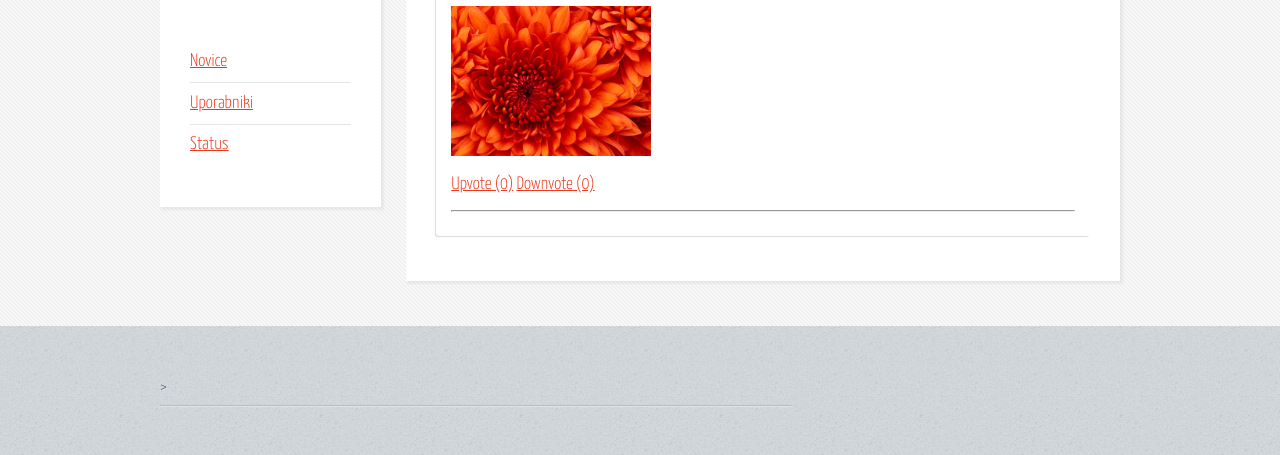
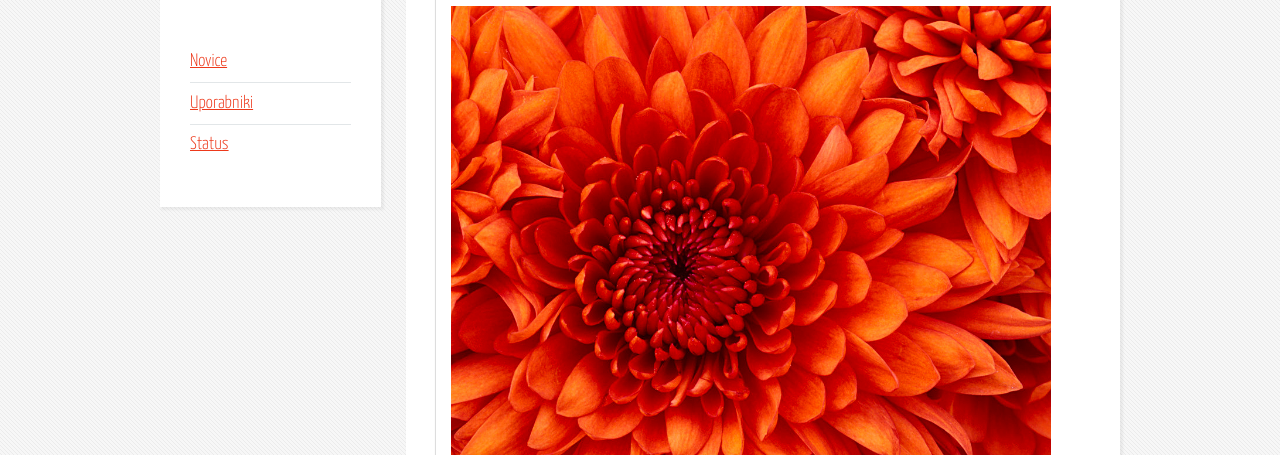
Before and after one commit to leonm339/troll, a PHP site: page / in a window 1280 px wide. Shown: the part 684-1139 px from the top of the page. Run offline with PHP 8.4, Linux system fonts and the light colour scheme; a user stored in the database is signed in; data comes from the database, SQL or seed files in the repository.

```diff
--- a/index.php
+++ b/index.php
@@ -34,7 +34,7 @@ include_once 'database.php';
                 ?>
                 <div class="trollPicture">
                     <span class="trollUser"><?php echo $row['username']; ?></span>
-                    <span class="trollDate"><?php echo $row['date_add']; ?></span>
+
 					 <br />
 	<?php
 
@@ -49,11 +49,13 @@ $size = 40;
 
                     <br />
                     <a href="post.php?id=<?php echo $row['id']; ?>">
-                        <img src="<?php echo $row['url']; ?>" alt="<?php echo $row['title']; ?>" width="200"/>
+                        <img src="<?php echo $row['url']; ?>" alt="<?php echo $row['title']; ?>" width="600"/>
                     </a>
+					<br />
+					 <span class="trollDate"><?php echo $row['date_add']; ?></span>
                     <br />
-                    <a href="post_vote.php?post_id=<?php echo $row['id']; ?>&vote=1">Upvote (<?php echo $row['upvote']; ?>)</a>
-                    <a href="post_vote.php?post_id=<?php echo $row['id']; ?>&vote=0">Downvote (<?php echo $row['downvote']; ?>)</a>
+                    <a href="post_vote.php?post_id=<?php echo $row['id']; ?>&vote=1"> <img src="http://www.olivier-follmi.net/en/_inc/gui/social/like.png"> <?php echo $row['upvote']; ?></a>
+                    <a href="post_vote.php?post_id=<?php echo $row['id']; ?>&vote=0"><img src="http://media.arabaromas.com/img/dislike.png" ><?php echo $row['downvote']; ?></a>
                     <hr />
                 </div>
                 <?php
@@ -71,8 +73,7 @@ $size = 40;
                 ?>
                 <div class="trollPicture">
                     <span class="trollUser"><?php echo $row['username']; ?></span>
-                    <span class="trollDate"><?php echo $row['date_add']; ?></span>
-							 <br />
+                  <br />
 	<?php
 
 
@@ -86,11 +87,13 @@ $size = 40;
 
                     <br />
                     <a href="post.php?id=<?php echo $row['id']; ?>">
-                        <img src="<?php echo $row['url']; ?>" alt="<?php echo $row['title']; ?>" width="200"/>
+                        <img src="<?php echo $row['url']; ?>" alt="<?php echo $row['title']; ?>" width="600"/>
                     </a>
                     <br />
-                    <a href="post_vote.php?post_id=<?php echo $row['id']; ?>&vote=1">Upvote (<?php echo $row['upvote']; ?>)</a>
-                    <a href="post_vote.php?post_id=<?php echo $row['id']; ?>&vote=0">Downvote (<?php echo $row['downvote']; ?>)</a>
+					  <span class="trollDate"><?php echo $row['date_add']; ?></span>
+							 <br />
+                   <a href="post_vote.php?post_id=<?php echo $row['id']; ?>&vote=1"> <img src="http://www.olivier-follmi.net/en/_inc/gui/social/like.png"> <?php echo $row['upvote']; ?></a>
+                    <a href="post_vote.php?post_id=<?php echo $row['id']; ?>&vote=0"><img src="http://media.arabaromas.com/img/dislike.png" ><?php echo $row['downvote']; ?></a>
                     <hr />
                 </div>
                 <?php
@@ -108,8 +111,7 @@ $size = 40;
                 ?>
                 <div class="trollPicture">
                     <span class="trollUser"><?php echo $row['username']; ?></span>
-                    <span class="trollDate"><?php echo $row['date_add']; ?></span>
-					 		 <br />
+                    <br />
 	<?php
 
 
@@ -123,11 +125,13 @@ $size = 40;
 
                     <br />
                     <a href="post.php?id=<?php echo $row['id']; ?>">
-                        <img src="<?php echo $row['url']; ?>" alt="<?php echo $row['title']; ?>" width="200"/>
+                        <img src="<?php echo $row['url']; ?>" alt="<?php echo $row['title']; ?>" width="600"/>
                     </a>
                     <br />
-                    <a href="post_vote.php?post_id=<?php echo $row['id']; ?>&vote=1">Upvote (<?php echo $row['upvote']; ?>)</a>
-                    <a href="post_vote.php?post_id=<?php echo $row['id']; ?>&vote=0">Downvote (<?php echo $row['downvote']; ?>)</a>
+					<span class="trollDate"><?php echo $row['date_add']; ?></span>
+					 		 <br />
+                    <a href="post_vote.php?post_id=<?php echo $row['id']; ?>&vote=1"> <img src="http://www.olivier-follmi.net/en/_inc/gui/social/like.png"> <?php echo $row['upvote']; ?></a>
+                    <a href="post_vote.php?post_id=<?php echo $row['id']; ?>&vote=0"><img src="http://media.arabaromas.com/img/dislike.png" ><?php echo $row['downvote']; ?></a>
                     <hr />
                 </div>
                 <?php
@@ -146,7 +150,7 @@ $size = 40;
                 ?>
                 <div class="trollPicture">
                     <span class="trollUser"><?php echo $row['username']; ?></span>
-                    <span class="trollDate"><?php echo $row['date_add']; ?></span>
+
 							 <br />
 	<?php
 
@@ -161,11 +165,13 @@ $size = 40;
 
                     <br />
                     <a href="post.php?id=<?php echo $row['id']; ?>">
-                        <img src="<?php echo $row['url']; ?>" alt="<?php echo $row['title']; ?>" width="200"/>
+                        <img src="<?php echo $row['url']; ?>" alt="<?php echo $row['title']; ?>" width="600"/>
                     </a>
                     <br />
-                    <a href="post_vote.php?post_id=<?php echo $row['id']; ?>&vote=1">Upvote (<?php echo $row['upvote']; ?>)</a>
-                    <a href="post_vote.php?post_id=<?php echo $row['id']; ?>&vote=0">Downvote (<?php echo $row['downvote']; ?>)</a>
+					<span class="trollDate"><?php echo $row['date_add']; ?></span>
+							 <br />
+                    <a href="post_vote.php?post_id=<?php echo $row['id']; ?>&vote=1"> <img src="http://www.olivier-follmi.net/en/_inc/gui/social/like.png"> <?php echo $row['upvote']; ?></a>
+                    <a href="post_vote.php?post_id=<?php echo $row['id']; ?>&vote=0"><img src="http://media.arabaromas.com/img/dislike.png" ><?php echo $row['downvote']; ?></a>
                     <hr />
                 </div>
                 <?php
@@ -186,7 +192,7 @@ $size = 40;
                 ?>
                 <div class="trollPicture">
                     <span class="trollUser"><?php echo $row['username']; ?></span>
-                    <span class="trollDate"><?php echo $row['date_add']; ?></span>
+
 							 <br />
 	<?php
 
@@ -201,11 +207,13 @@ $size = 40;
 
                     <br />
                     <a href="post.php?id=<?php echo $row['id']; ?>">
-                        <img src="<?php echo $row['url']; ?>" alt="<?php echo $row['title']; ?>" width="200"/>
+                        <img src="<?php echo $row['url']; ?>" alt="<?php echo $row['title']; ?>" width="600"/>
                     </a>
                     <br />
-                    <a href="post_vote.php?post_id=<?php echo $row['id']; ?>&vote=1">Upvote (<?php echo $row['upvote']; ?>)</a>
-                    <a href="post_vote.php?post_id=<?php echo $row['id']; ?>&vote=0">Downvote (<?php echo $row['downvote']; ?>)</a>
+					 <span class="trollDate"><?php echo $row['date_add']; ?></span>
+							 <br />
+                    <a href="post_vote.php?post_id=<?php echo $row['id']; ?>&vote=1"> <img src="http://www.olivier-follmi.net/en/_inc/gui/social/like.png"> <?php echo $row['upvote']; ?></a>
+                    <a href="post_vote.php?post_id=<?php echo $row['id']; ?>&vote=0"><img src="http://media.arabaromas.com/img/dislike.png" ><?php echo $row['downvote']; ?></a>
                     <hr />
                 </div>
                 <?php
@@ -226,7 +234,7 @@ $size = 40;
                 ?>
                 <div class="trollPicture">
                     <span class="trollUser"><?php echo $row['username']; ?></span>
-                    <span class="trollDate"><?php echo $row['date_add']; ?></span>
+
 							 <br />
 	<?php
 
@@ -241,11 +249,13 @@ $size = 40;
 
                     <br />
                     <a href="post.php?id=<?php echo $row['id']; ?>">
-                        <img src="<?php echo $row['url']; ?>" alt="<?php echo $row['title']; ?>" width="200"/>
+                        <img src="<?php echo $row['url']; ?>" alt="<?php echo $row['title']; ?>" width="600"/>
                     </a>
                     <br />
-                    <a href="post_vote.php?post_id=<?php echo $row['id']; ?>&vote=1">Upvote (<?php echo $row['upvote']; ?>)</a>
-                    <a href="post_vote.php?post_id=<?php echo $row['id']; ?>&vote=0">Downvote (<?php echo $row['downvote']; ?>)</a>
+					<span class="trollDate"><?php echo $row['date_add']; ?></span>
+							 <br />
+                   <a href="post_vote.php?post_id=<?php echo $row['id']; ?>&vote=1"> <img src="http://www.olivier-follmi.net/en/_inc/gui/social/like.png"> <?php echo $row['upvote']; ?></a>
+                    <a href="post_vote.php?post_id=<?php echo $row['id']; ?>&vote=0"><img src="http://media.arabaromas.com/img/dislike.png" ><?php echo $row['downvote']; ?></a>
                     <hr />
                 </div>
                 <?php
@@ -267,7 +277,7 @@ $size = 40;
                 ?>
                 <div class="trollPicture">
                     <span class="trollUser"><?php echo $row['username']; ?></span>
-                    <span class="trollDate"><?php echo $row['date_add']; ?></span>
+
 							 <br />
 	<?php
 
@@ -282,11 +292,13 @@ $size = 40;
 
                     <br />
                     <a href="post.php?id=<?php echo $row['id']; ?>">
-                        <img src="<?php echo $row['url']; ?>" alt="<?php echo $row['title']; ?>" width="200"/>
+                        <img src="<?php echo $row['url']; ?>" alt="<?php echo $row['title']; ?>" width="600"/>
                     </a>
                     <br />
-                    <a href="post_vote.php?post_id=<?php echo $row['id']; ?>&vote=1">Upvote (<?php echo $row['upvote']; ?>)</a>
-                    <a href="post_vote.php?post_id=<?php echo $row['id']; ?>&vote=0">Downvote (<?php echo $row['downvote']; ?>)</a>
+					<span class="trollDate"><?php echo $row['date_add']; ?></span>
+							 <br />
+                       <a href="post_vote.php?post_id=<?php echo $row['id']; ?>&vote=1"> <img src="http://www.olivier-follmi.net/en/_inc/gui/social/like.png"> <?php echo $row['upvote']; ?></a>
+                    <a href="post_vote.php?post_id=<?php echo $row['id']; ?>&vote=0"><img src="http://media.arabaromas.com/img/dislike.png" ><?php echo $row['downvote']; ?></a>
                     <hr />
                 </div>
                 <?php
@@ -307,7 +319,7 @@ $size = 40;
                 ?>
                 <div class="trollPicture">
                     <span class="trollUser"><?php echo $row['username']; ?></span>
-                    <span class="trollDate"><?php echo $row['date_add']; ?></span>
+
 							 <br />
 	<?php
 
@@ -322,11 +334,13 @@ $size = 40;
 
                     <br />
                     <a href="post.php?id=<?php echo $row['id']; ?>">
-                        <img src="<?php echo $row['url']; ?>" alt="<?php echo $row['title']; ?>" width="200"/>
+                        <img src="<?php echo $row['url']; ?>" alt="<?php echo $row['title']; ?>" width="600"/>
                     </a>
+					<br />
+					<span class="trollDate"><?php echo $row['date_add']; ?></span>
                     <br />
-                    <a href="post_vote.php?post_id=<?php echo $row['id']; ?>&vote=1">Upvote (<?php echo $row['upvote']; ?>)</a>
-                    <a href="post_vote.php?post_id=<?php echo $row['id']; ?>&vote=0">Downvote (<?php echo $row['downvote']; ?>)</a>
+                   <a href="post_vote.php?post_id=<?php echo $row['id']; ?>&vote=1"> <img src="http://www.olivier-follmi.net/en/_inc/gui/social/like.png"> <?php echo $row['upvote']; ?></a>
+                    <a href="post_vote.php?post_id=<?php echo $row['id']; ?>&vote=0"><img src="http://media.arabaromas.com/img/dislike.png" ><?php echo $row['downvote']; ?></a>
                     <hr />
                 </div>
                 <?php
@@ -346,7 +360,7 @@ $size = 40;
                 ?>
                 <div class="trollPicture">
                     <span class="trollUser"><?php echo $row['username']; ?></span>
-                    <span class="trollDate"><?php echo $row['date_add']; ?></span>
+
 							 <br />
 	<?php
 
@@ -361,11 +375,14 @@ $size = 40;
 
                     <br />
                     <a href="post.php?id=<?php echo $row['id']; ?>">
-                        <img src="<?php echo $row['url']; ?>" alt="<?php echo $row['title']; ?>" width="200"/>
+                        <img src="<?php echo $row['url']; ?>" alt="<?php echo $row['title']; ?>" width="600"/>
                     </a>
+
                     <br />
-                    <a href="post_vote.php?post_id=<?php echo $row['id']; ?>&vote=1">Upvote (<?php echo $row['upvote']; ?>)</a>
-                    <a href="post_vote.php?post_id=<?php echo $row['id']; ?>&vote=0">Downvote (<?php echo $row['downvote']; ?>)</a>
+					 <span class="trollDate"><?php echo $row['date_add']; ?></span>
+							 <br />
+                 <a href="post_vote.php?post_id=<?php echo $row['id']; ?>&vote=1"> <img src="http://www.olivier-follmi.net/en/_inc/gui/social/like.png"> <?php echo $row['upvote']; ?></a>
+                    <a href="post_vote.php?post_id=<?php echo $row['id']; ?>&vote=0"><img src="http://media.arabaromas.com/img/dislike.png" ><?php echo $row['downvote']; ?></a>
                     <hr />
                 </div>
                 <?php
@@ -400,11 +417,13 @@ $size = 40;
 
                     <br />
                     <a href="post.php?id=<?php echo $row['id']; ?>">
-                        <img src="<?php echo $row['url']; ?>" alt="<?php echo $row['title']; ?>" width="200"/>
+                        <img src="<?php echo $row['url']; ?>" alt="<?php echo $row['title']; ?>" width="600"/>
                     </a>
                     <br />
-                    <a href="post_vote.php?post_id=<?php echo $row['id']; ?>&vote=1">Upvote (<?php echo $row['upvote']; ?>)</a>
-                    <a href="post_vote.php?post_id=<?php echo $row['id']; ?>&vote=0">Downvote (<?php echo $row['downvote']; ?>)</a>
+					 <span class="trollDate"><?php echo $row['date_add']; ?></span>
+							 <br />
+                      <a href="post_vote.php?post_id=<?php echo $row['id']; ?>&vote=1"> <img src="http://www.olivier-follmi.net/en/_inc/gui/social/like.png"> <?php echo $row['upvote']; ?></a>
+                    <a href="post_vote.php?post_id=<?php echo $row['id']; ?>&vote=0"><img src="http://media.arabaromas.com/img/dislike.png" ><?php echo $row['downvote']; ?></a>
                     <hr />
                 </div>
                 <?php
```
Also changed, not shown: upload/20160303011159000000-FB_IMG_1449426737917.jpg (deleted).
